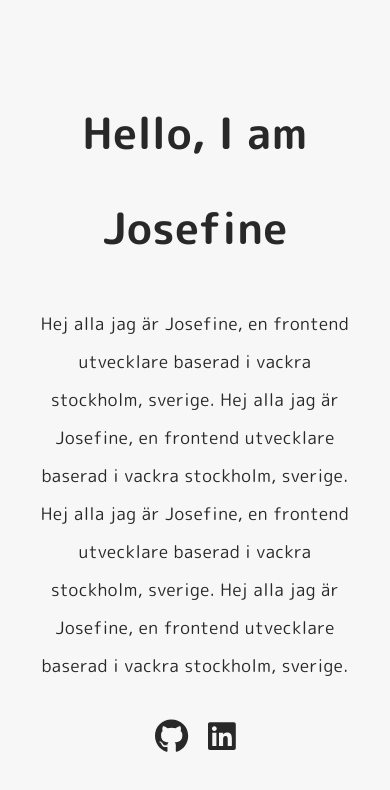
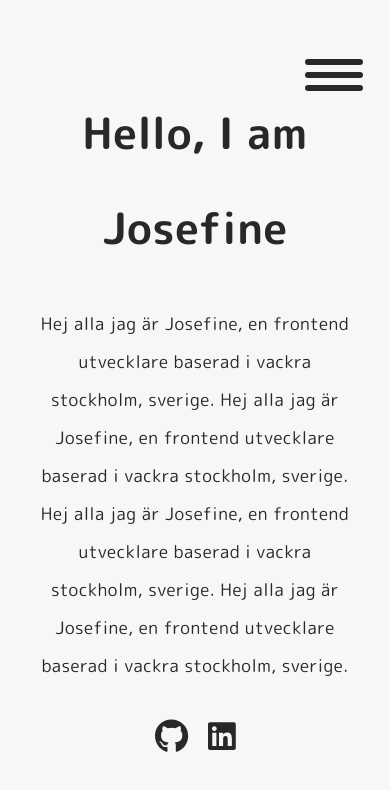
Before and after one commit to jbrorson/exwork, a React (Create React App) app: page / in a window 390 px wide. Shown: the top 790 px of the page. Built offline with nearby package versions, Linux system fonts and the light colour scheme.

Commit message:
Added hamburger menu - sidebar show and hide with onClick

```diff
--- a/src/App.js
+++ b/src/App.js
@@ -1,3 +1,4 @@
+import React, { setState, useState } from 'react';
 import { Switch, Route } from 'react-router-dom';
 import Navbar from './Components/Navbar';
 import Home from './Pages/Home';
@@ -7,10 +8,21 @@ import LatestWork from './Pages/LatestWork';
 import './App.scss';
 
 function App() {
+  const [hamToggle, setHamToggle] = useState(false);
+
+  const hamClick = () => {
+    setHamToggle(!hamToggle)
+  }
+
   return (
     <div className="App">
-      <div className="sidebar">
+      <div className={`sidebar ${hamToggle ? 'ham-toggle' : ''}`}>
         <Navbar />
+      </div>
+      <div className="nav-btn" onClick={hamClick}>
+        <div className="lines-1"></div>
+        <div className="lines-2"></div>
+        <div className="lines-3"></div>
       </div>
       <div className="main-content">
         <div className="content">
--- a/src/styles/_layout.scss
+++ b/src/styles/_layout.scss
@@ -5,13 +5,18 @@
     background-color: #2f4c6a;
     position: fixed;
     border-right: 2px solid #143250;
-    z-index: 2;
+    z-index: 11;
     color: #fff;
     @media screen and (max-width: 1000px){
       transform: translateX(-100%);
+      width: 30%;
     }
   }
-
+  .ham-toggle{
+    @media screen and (max-width: 1000px){
+      transform: translateX(0);
+    }
+  }
 
   .main-content{
     width: 80%;
@@ -35,3 +40,34 @@
     }
   }
 }
+
+.nav-btn{
+  position: absolute;
+  z-index: 10;
+  right: 7%;
+  top: 7%;
+  width: 4rem;
+  height: 4rem;
+  display: none;
+  display: flex;
+  align-items: center;
+  justify-content: space-between;
+  cursor: pointer;
+  .lines-1, .lines-2, .lines-3{
+    height: .4rem;
+    width: 100%;
+    background-color: #282828;
+    border-radius: 20px;
+    pointer-events: none;
+    display: none;
+    &:not(:last-child){
+      margin-bottom: .5rem;
+    }
+  }
+  @media screen and (max-width: 1000px){
+    display: block;
+    .lines-1, .lines-2, .lines-3{
+      display: block;
+    }
+  }
+}
```
